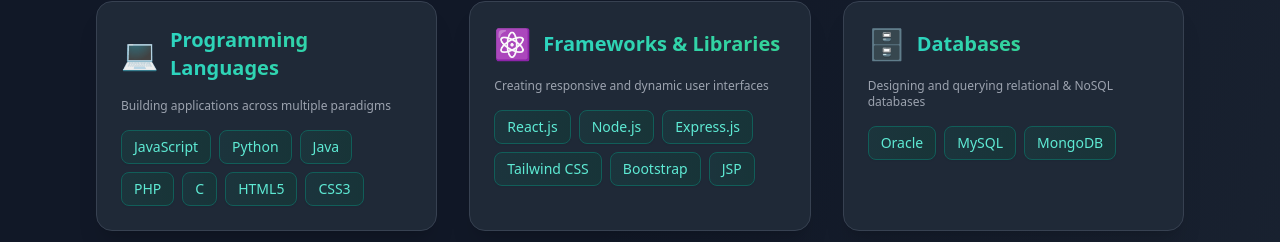
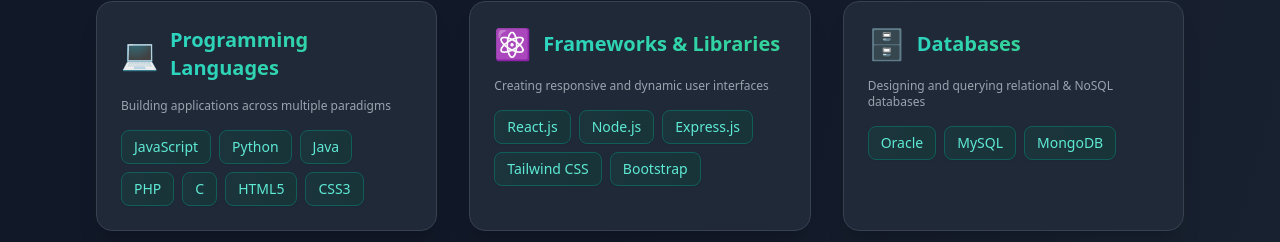
Before and after one commit to RakibDevHub/portfolio, a React (Vite) app: page / in a window 1280 px wide. Shown: the part 2367-2609 px from the top of the page. Built offline with nearby package versions, Linux system fonts and the light colour scheme.

Commit message:
update skills

```diff
--- a/src/components/Skills.jsx
+++ b/src/components/Skills.jsx
@@ -11,7 +11,7 @@
   {
     category: 'Frameworks & Libraries',
     icon: '⚛️',
-    skills: ['React.js', 'Node.js', 'Express.js', 'Tailwind CSS', 'Bootstrap', 'JSP'],
+    skills: ['React.js', 'Node.js', 'Express.js', 'Tailwind CSS', 'Bootstrap'],
     description: 'Creating responsive and dynamic user interfaces'
   },
   {
```
